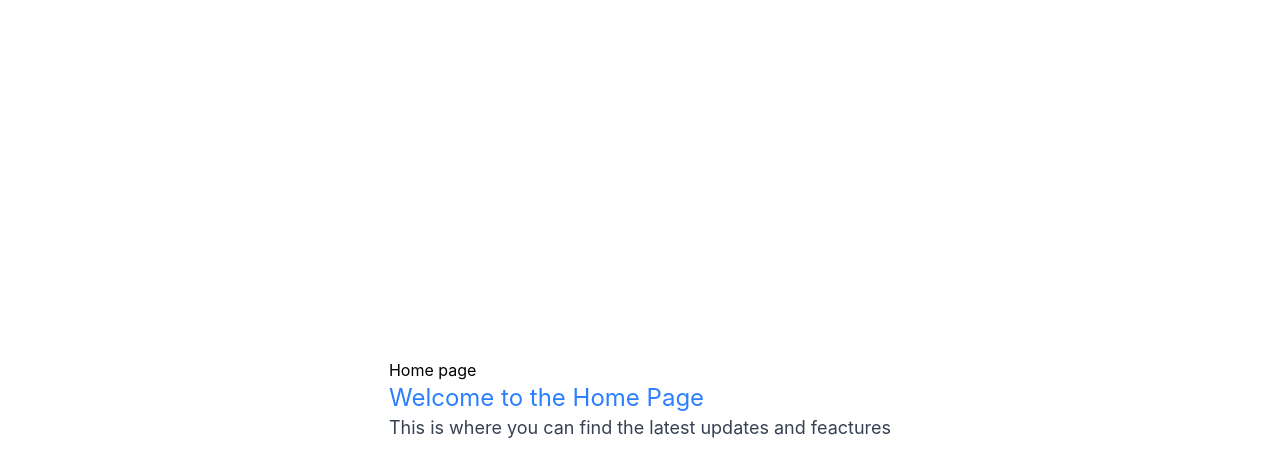
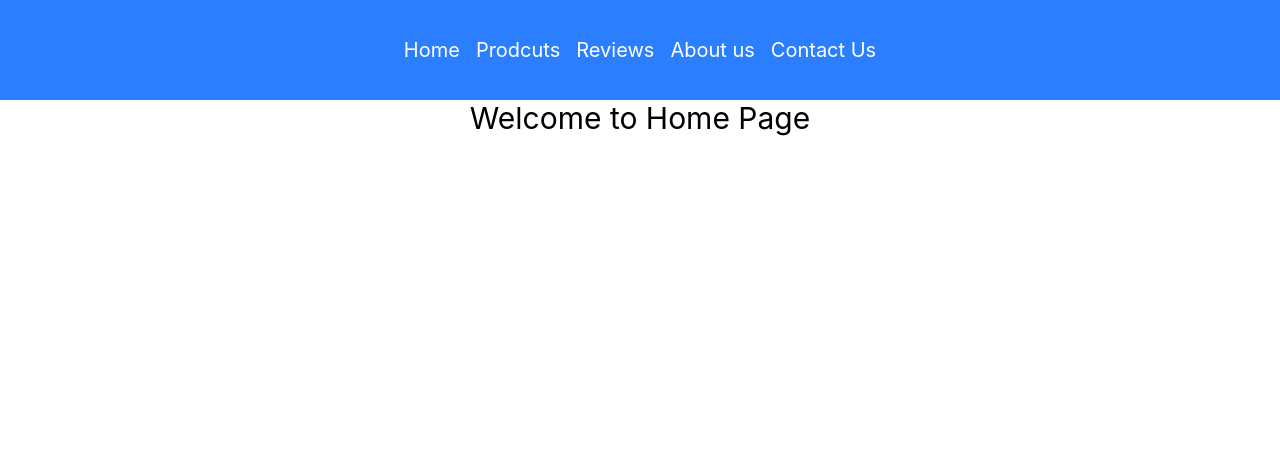
Before and after one commit to Thirusudan/cosmetics-frontend, a React (Vite) app: page / in a window 1280 px wide. Shown: the top 476 px of the page. Built offline with nearby package versions, Linux system fonts and the light colour scheme.

Commit message:
loader function, and client page

```diff
--- /dev/null
+++ b/pages/admin/client/clientPage.jsx
@@ -0,0 +1,21 @@
+import { Route, Routes } from "react-router-dom";
+import Header from "../../../src/components/header";
+
+export default function ClientWebPage(){
+  return(
+  <div className="w-full h-screen max-h-screen ">
+
+  <Header/>
+    <div className="w-full h-[calc(100%-100px)] ">
+      <Routes path="/">
+      <Route path="/" element={<h1 className="text-3xl text-center">Welcome to Home Page</h1>}/>
+      <Route path="/products" element={<h1 className="text-3xl text-center">Products Page</h1>}/>
+      <Route path="/reviews" element={<h1 className="text-3xl text-center">Reviews Page</h1>}/>
+      <Route path="/about-us" element={<h1 className="text-3xl text-center">About us Page</h1>}/>
+      <Route path="/contact-us" element={<h1 className="text-3xl text-center">Contact us Page</h1>}/>
+      <Route path="/*" element={<h1 className="text-3xl text-center">404 Not found</h1>}/>
+      </Routes>
+     </div>
+    </div>
+    )
+}
--- a/pages/admin/productsAdminPage.jsx
+++ b/pages/admin/productsAdminPage.jsx
@@ -3,18 +3,23 @@ import { useEffect, useState } from "react";
 import toast from "react-hot-toast";
 import { BiEdit, BiPlus, BiTrash } from "react-icons/bi";
 import { Link, useNavigate } from "react-router-dom";
+import Loader from "../../src/components/loader";
 
 
 export default function ProductsAdminPage(){
 
 /*2*/    const [products,setProducts] = useState([])
-/*6*/    const[a,setA] = useState(0)
-    useEffect(()=>{
-/*3*/  axios.get(import.meta.env.VITE_BACKEND_URL+"/api/products").then((res)=>{
+/*7*/    const[isLoading,setIsLoading] = useState(true)
+        useEffect(()=>{
+            if(isLoading){
+                axios.get(import.meta.env.VITE_BACKEND_URL+"/api/products").then((res)=>{
         setProducts(res.data)
+        setIsLoading(false)
         })
-        },
- /*6*/   [a]
+        }
+            }
+ ,
+ /*7*/   [isLoading]
     )
 
 const navigate = useNavigate()
@@ -22,7 +27,9 @@ const navigate = useNavigate()
 return(
 <div className="w-full h-full border-[3px] ">
 
-   <table>
+  {isLoading ? (
+    <Loader/>
+  ) : ( <table>
 
      <thead>
          <tr>
@@ -70,7 +77,7 @@ return(
                     ).then((res)=>{
                     console.log("Product deleted successfully")
                     toast.success("Product delete successfullly")
-         /*6*/     setA(a+1)
+         /*7*/      setIsLoading(!isLoading)
 
                     }).catch(
                     (error)=>{
@@ -96,7 +103,7 @@ return(
                }
         </tbody>
 
-           </table>
+           </table> )}
 
             <Link to={"/admin/newProduct"} className="fixed right-[60px] bottom-[60px] p-[20px] text-white bg-black rounded-full shadow-2xl ">
                 <BiPlus className="text-3xl"/>
@@ -147,9 +154,7 @@ setProducts(res.data)
   map picks ONE product at a time!
   gives to product variable!
 
-  5.
-
-MongoDB
+  5.MongoDB(this is a get function)
 ─────────────────────────────
 [perfume, soap, cream]
         ↓
@@ -230,36 +235,12 @@ setProducts   → NOT run ✅
 STOPS! peaceful! 😊
 
 
-Admin adds new product
-        ↓
-clicks "Add Products" button
-        ↓
-axios.post → saves to MongoDB ✅
-        ↓
-navigate("/admin/products")
-← this moves to products page!
-        ↓
-products page LOADS FRESH!
-= same as refresh!
-        ↓
-useEffect RUNS! ✅
-        ↓
-axios.get → fetch ALL products
-including NEW product! ✅
-        ↓
-new product shows in table! ✅
-
-
 6 - In the delete function there is a problem. We can delete the product using `axios.delete()`, and MongoDB will also delete it successfully. But the product will still be shown on the page because `useEffect()` only runs when the page loads. If we manually refresh the page, the product will disappear because the latest products are fetched from the backend.
 To solve this problem, we use another state:
 
-const [a, setA] = useState(0)
+7. First, isLoading is true. Since it is true, axios.get runs and fetches the products. Then setProducts(res.data) displays the products on the page. After that, setIsLoading(false) runs — now isLoading is false. useEffect runs again but since isLoading is false, axios.get does not run. It stops.
+When the admin clicks the delete button, axios.delete runs and removes the product. After delete, setIsLoading(!isLoading) runs. Here, before this line isLoading was false, but now it becomes true because of setIsLoading(!isLoading). The value in the dependency array [isLoading] changed from false to true, so when the value changes useEffect runs again. Now isLoading is true, so axios.get runs again and fetches the updated product list. setProducts(res.data) displays the new list on the page. Then setIsLoading(false) runs again — true becomes false. useEffect runs one more time but since isLoading is false, axios.get does not run. It stops.
 
-and add `a` to the `useEffect` dependency array: [a]
-
-After the delete is successful, we write: setA(a + 1)
-
-Initially, `a = 0`. After deleting a product, `a` changes to `1`. Since the value in `[a]` changed, `useEffect()` runs again, gets the latest products from the backend, updates the `products` state, and the deleted product disappears from the table without manually refreshing the page.
-
+8.
 
 */
--- a/pages/testPage.jsx
+++ b/pages/testPage.jsx
@@ -1,36 +1,11 @@
 
-import { useState } from "react"
-
-import toast from "react-hot-toast";
-import uploadFile from "../src/utils/mediaUpload";
+import Loader from "../src/components/loader";
 
 
 export default function TestPage(){
-    const[file,setFile] = useState(null);
-
-    function handleUpload(){
-      uploadFile(file).then(
-        (url)=>{
-            console.log(url)
-            toast.success("File upload successfully")
-
-      }).catch(
-        (error)=>{
-            console.error("Error uploading file:",error);
-            toast.error(error)
-      })
-    }
-
-
     return(
-       <div>
-       <input type="file" onChange={
-        (e)=>{
-         setFile(e.target.files[0])
-       }}/>
-       <button onClick={handleUpload} className="bg-blue-500 text-white px-4 py-2 rounded-md cursor-pointer">
-        Upload
-       </button>
+       <div className="w-full h-screen flex justify-center items-center" >
+       <Loader/>
        </div>
     )
 }
--- a/src/App.jsx
+++ b/src/App.jsx
@@ -8,6 +8,7 @@ import ProductCard from './components/productCard'
 import AdminPage from '../pages/adminPage'
 import TestPage from '../pages/testPage'
 import { Toaster } from 'react-hot-toast'
+import ClientWebPage from '../pages/admin/client/clientPage'
 
 function App() {
 
@@ -17,11 +18,12 @@ function App() {
          <Toaster position="top-wright" />
 
      <Routes path="/">
-      <Route path="/" element={<HomePage/>}/>
       <Route path="/login" element={<LoginPage/>}/>
       <Route path="/test" element={<TestPage/>}/>
       <Route path="/register" element={<RegisterPage/>}/>
       <Route path="/admin/*" element={<AdminPage/>}/>
+      <Route path="/*" element={<ClientWebPage/>}/>
+
      </Routes>
 
 
--- /dev/null
+++ b/src/components/header.jsx
@@ -0,0 +1,13 @@
+import { Link } from "react-router-dom";
+
+export default function Header(){
+    return(
+        <header className="h-[100px] bg-blue-500 flex justify-center items-center">
+       <Link to="/" className="text-white text-xl ">Home</Link>
+       <Link to="/products" className="text-white text-xl ml-4">Prodcuts</Link>
+       <Link to="/reviews" className="text-white text-xl ml-4">Reviews</Link>
+       <Link to="/about-us" className="text-white text-xl ml-4">About us</Link>
+       <Link to="/contact-us" className="text-white text-xl ml-4">Contact Us</Link>
+        </header>
+    )
+}
--- /dev/null
+++ b/src/components/loader.jsx
@@ -0,0 +1,9 @@
+export default function Loader(){
+    return(
+        <div className="w-full h-screen flex justify-center items-center">
+         <div className="w-[100px] h-[100px] border-white border-[6px] border-t-blue-500 rounded-full animate-spin">
+
+         </div>
+        </div>
+    )
+}
```
Also changed, not shown: pages/adminPage.jsx (line endings or trailing spaces).
